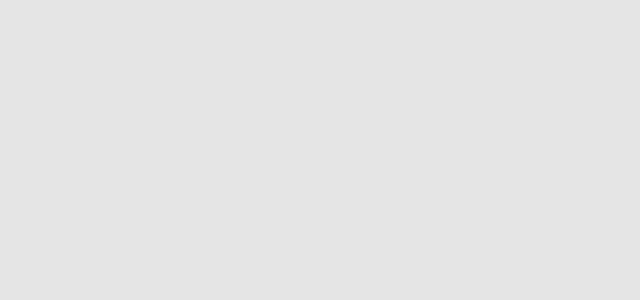
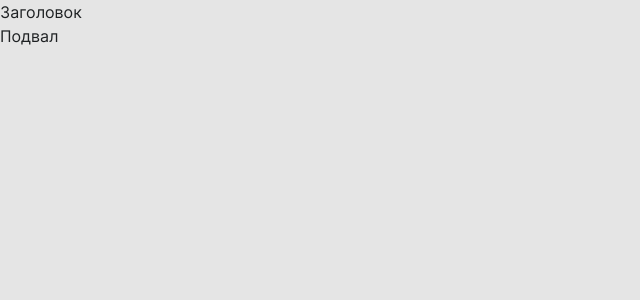
Before and after one commit to just-too-it/hawking-school-react, a React (Create React App) app: page / in a window 1280 px wide. Before the commit this address had no page. Shown: the top 300 px of the page, without its empty margins (0-640 px from the left). Built offline with nearby package versions, Linux system fonts and the light colour scheme.

Commit message:
добавлен layout

```diff
--- a/src/core/constants/pagesLinks.constant.ts
+++ b/src/core/constants/pagesLinks.constant.ts
@@ -1,4 +1,9 @@
-export enum PagesLinks {
+/* export enum PagesLinks {
   MAIN_PAGE = '/',
   NEWS_PAGE = '/news'
 }
+ */
+export const PagesLinks = {
+  MAIN_PAGE: '/',
+  NEWS_PAGE: '/news'
+}
--- a/src/routes/index.tsx
+++ b/src/routes/index.tsx
@@ -1,13 +1,15 @@
 import React from 'react';
 import { Route, Routes } from 'react-router-dom';
 import { PagesLinks } from '../core/constants/pagesLinks.constant';
+import { Layout } from '../views/layouts/Layout';
 import { News } from '../views/pages/News';
 
 
 export const AppRouter = () => {
   return (
     <Routes>
-      <Route path={'/news'} element={<News />} />
+        <Route path='/' element={<Layout />}>
+            <Route path={PagesLinks.NEWS_PAGE} element={<News />} />
 {/*       <Route path={PagesLinks.SIGN_IN_PAGE} element={<SignIn />} />
       <Route path={PagesLinks.SIGN_UP_PAGE} element={<SignUp />} />
       <Route path={PagesLinks.REGISTRATION} element={<Registration />} />
@@ -15,6 +17,7 @@ export const AppRouter = () => {
       <Route path={`${PagesLinks.MESSAGES}/:id`} element={<Messanges />} />
       <Route path="/" element={<Main />} />
       <Route path="*" element={<Error />} /> */}
+      </Route>
     </Routes>
   );
 };
--- /dev/null
+++ b/src/views/layouts/Layout.tsx
@@ -0,0 +1,12 @@
+import React from "react";
+import { Outlet } from "react-router-dom";
+
+export const Layout = () => {
+    return (
+        <>
+            <header>Заголовок</header>
+            <Outlet />
+            <footer>Подвал</footer>
+        </>
+    )
+}
```
